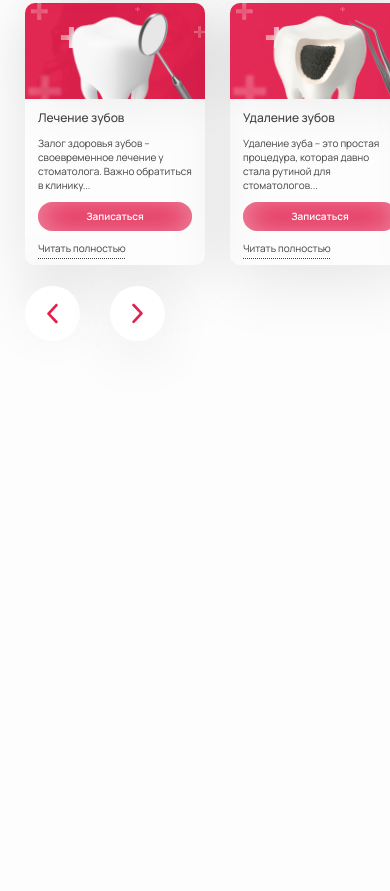
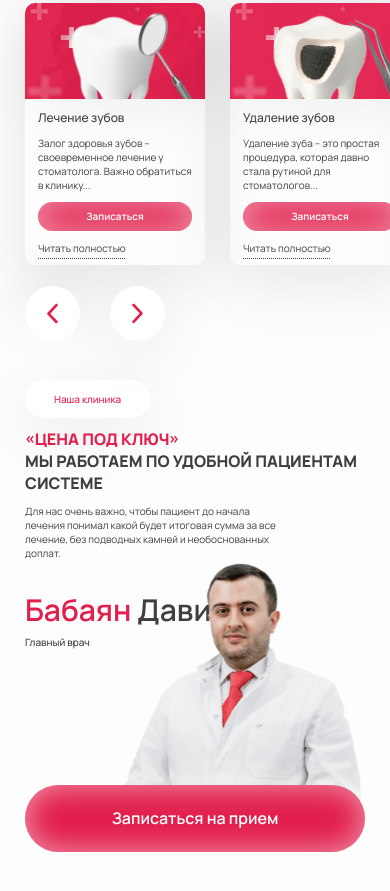
Before and after one commit to LuvTrippin/victory-group-test, a plain HTML site: page index.html in a window 390 px wide. Shown: the part 887-1778 px from the top of the page. Before the commit the page ends 1702 px from the top, so only its background shows below. Drawn offline with Linux system fonts and the light colour scheme.

Commit message:
Закончил верстку блока 'Цена под ключ'

```diff
--- a/index.html
+++ b/index.html
@@ -128,7 +128,24 @@
             <div class="nav-btn btn-next"></div>
         </div>
     </div>
-    <div class="block block-2"></div>
+    <div class="block block-2">
+        <div class="block-header">
+            <a class="btn-secondary text-500 highlighted-text" href="/">Наша клиника</a>
+            <div class="block-title text-800"><span class="highlighted-text">«Цена под ключ»</span><br/> Мы работаем по удобной пациентам системе</div>
+            <div class="block-header-text part-1 text-600">Для нас очень важно, чтобы пациент до начала лечения понимал какой будет итоговая сумма за все лечение, без подводных камней и необоснованных доплат.</div>
+            <div class="block-header-text part-2">Для этого мы сделали простой и понятный прайс-лист. Дантист — одна из немногих клиник в Москве, которая может предложить высокий профессионализм врачей, самые современные, безопасные материалы и демократичные цены.</div>
+        </div>
+        <div class="block-content">
+            <div class="block-content-left">
+                <div class="doctor-name text-600"><span class="highlighted-text">Бабаян</span> Давид</div>
+                <div class="doctor-position text-500">Главный врач</div>
+                <a class="btn-primary">Записаться на прием</a>
+            </div>
+            <div class="block-content-right">
+                <img src="assets/img/Babayan2.png" />
+            </div>
+        </div>
+    </div>
     <div class="block block-3"></div>
     <div class="block block-4"></div>
     <div class="block block-5"></div>
--- a/style.css
+++ b/style.css
@@ -60,6 +60,7 @@
     border-radius: 350px;
     width: fit-content;
     cursor: pointer;
+    text-decoration: none;
 }
 .btn-secondary:hover {
     background-color: var(--primary-color);
@@ -497,6 +498,58 @@ header {
     top: 42%;
 }
 
+.block-2 {
+    display: grid;
+    grid-template-columns: 1fr 1fr;
+    padding-bottom: 0;
+}
+
+.block-2 .block-content {
+    display: grid;
+    grid-template-columns: 1fr 1fr;
+    grid-column: 1;
+    grid-row: 1;
+}
+
+.block-2 .block-header {
+    grid-column: 2;
+    grid-row: 1;
+}
+
+.block-2 .block-header .btn-secondary, .block-2 .block-header .block-title {
+    margin-left: -90px;
+}
+
+.block-2 .block-header .block-title, .block-2 .block-header .block-header-text {
+    max-width: 458px;
+}
+
+.block-2 .btn-primary {
+    padding: 23px 41px;
+    font-size: 16px;
+    line-height: 21px;
+    z-index: 1;
+}
+
+.block-2 .block-content-left {
+    margin-right: -130px;
+    display: flex;
+    flex-direction: column;
+    padding-top: 34px;
+}
+
+.block-2 .doctor-name {
+    margin-bottom: 20px;
+    font-size: 55px;
+    line-height: 58px;
+}
+
+.block-2 .doctor-position {
+    margin-bottom: 32px;
+    font-size: 18px;
+    line-height: 24px;
+}
+
 @media screen and (max-width: 1680px) {
     body {
         width: 1280px;
@@ -552,6 +605,11 @@ header {
     .slogan {
         bottom: 8%;
         left: 40%;
+    }
+    .block-2 .btn-primary {
+        padding: 10px 23px;
+        font-size: 14px;
+        line-height: 19px;
     }
 }
 
@@ -660,6 +718,7 @@ header {
         grid-template-rows: 87px 70px 225px 65px 152px;
         gap: 0;
         background-image: unset;
+        overflow: hidden;
     }
     .promo-with-image {
         margin: 28px 0 0;
@@ -770,4 +829,44 @@ header {
         left: 85px;
         bottom: -76px;
     }
+    .block-2 {
+        display: block;
+        padding-top: 65px;
+    }
+    .block-2 .block-content {
+        position: relative;
+    }
+    .block-2 .block-header .btn-secondary, .block-2 .block-header .block-title {
+        margin-left: 0;
+    }
+    .block-2 .doctor-name {
+        font-size: 30px;
+        line-height: 31px;
+        margin-bottom: 10px;
+    }
+    .block-2 .doctor-position {
+        font-size: 10px;
+        line-height: 14px;
+    }
+    .block-2 .btn-primary {
+        padding: 23px 41px;
+        font-size: 16px;
+        line-height: 21px;
+        position: absolute;
+        width: 100%;
+        bottom: -50px;
+    }
+    .block-2 .block-content-right img {
+        width: 252px;
+        height: 239px;
+    }
+    .block-2 .block-header .block-header-text {
+        max-width: 264px;
+    }
+    .block-2 .block-header .block-header-text.part-1 {
+        font-weight: 400;
+    }
+    .block-2 .block-header .block-header-text.part-2 {
+        display: none;
+    }
 }
```
